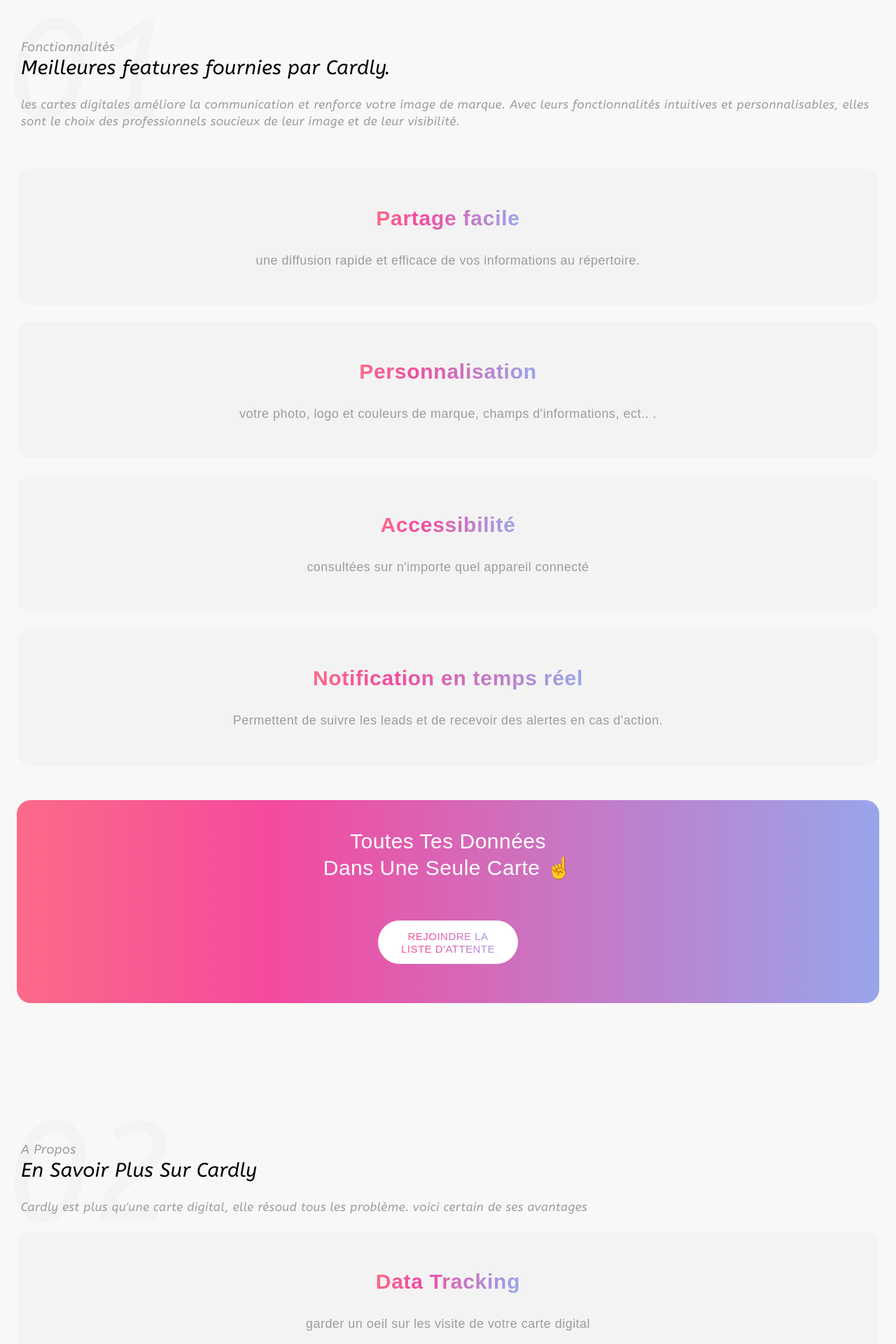
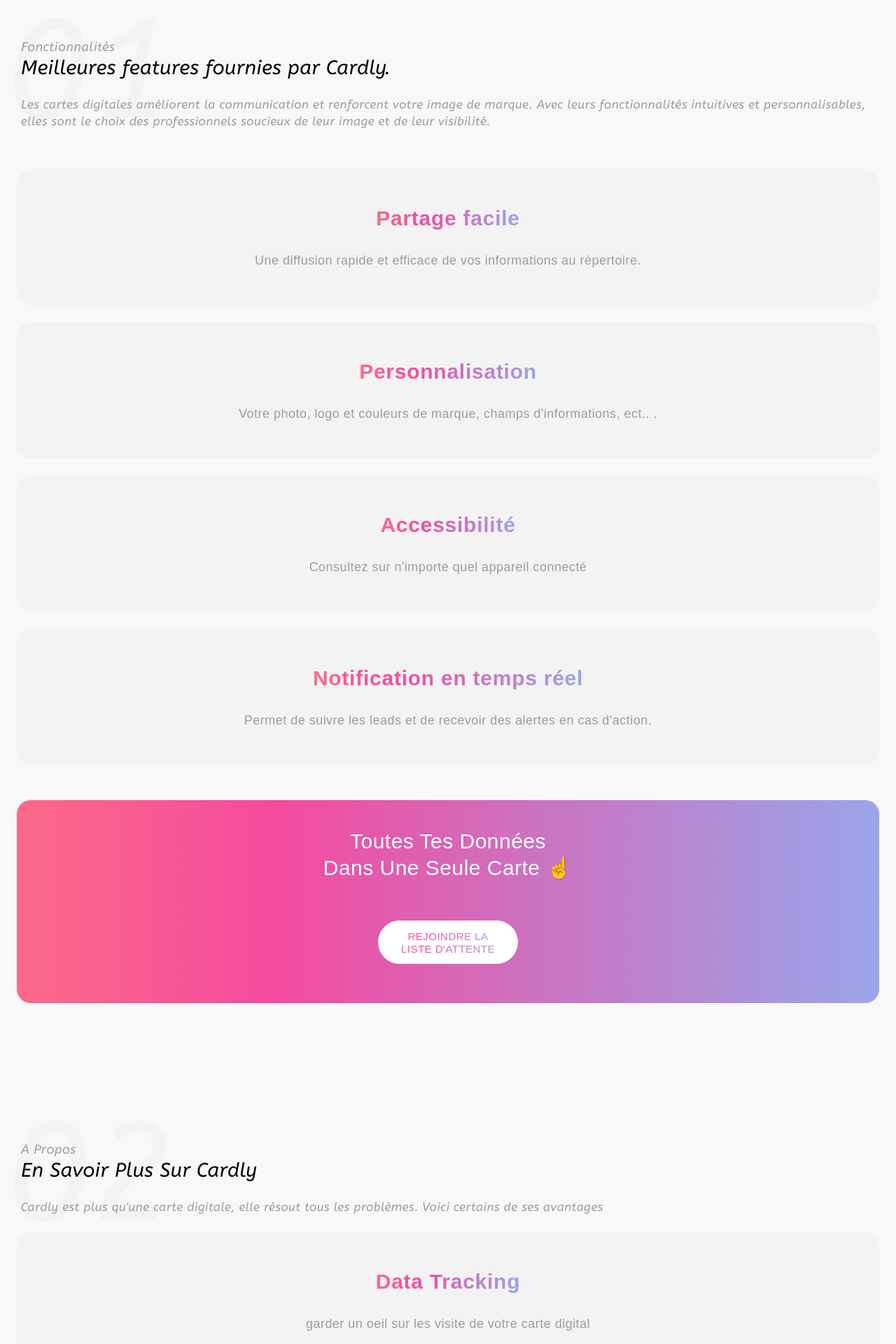
Before and after one commit to MaximeNef/cardly-website, a Next.js app: page / in a window 1280 px wide. Shown: the part 620-2540 px from the top of the page at 70% size. Built offline with nearby package versions, Linux system fonts and the light colour scheme.

Commit message:
orthographe

```diff
--- a/package.json
+++ b/package.json
@@ -22,7 +22,7 @@
   },
   "devDependencies": {
     "@sendgrid/mail": "^7.7.0",
-    "autoprefixer": "^10.4.13",
+    "autoprefixer": "^10.4.14",
     "postcss": "^8.4.20",
     "tailwindcss": "^3.2.4"
   }
--- a/src/components/home/About/About.jsx
+++ b/src/components/home/About/About.jsx
@@ -12,7 +12,7 @@
     {
       title: "Pour Tous ",
       src: "/assets/img/hexagone.svg",
-      description: "indépendant/start-up aux entreprise en développement",
+      description: "indépendant/start-up aux entreprises en développement",
     },
     {
       title: "Achat unique !",
@@ -26,7 +26,7 @@
         <SectionTitle
           title='A Propos'
           subTitle='En Savoir Plus Sur Cardly'
-          description="Cardly est plus qu'une carte digital, elle résoud tous les problème. voici certain de ses avantages"
+          description="Cardly est plus qu'une carte digitale, elle résout tous les problèmes. Voici certains de ses avantages"
           number='02'
         />
       </div>
--- a/src/components/home/Chiffres/Chiffres.jsx
+++ b/src/components/home/Chiffres/Chiffres.jsx
@@ -6,7 +6,7 @@
     <div className='h-[960px] my-24 relative'>
       <SectionTitle
         title='En Chiffres'
-        subTitle='Cardly En Un Coup De carte'
+        subTitle='Cardly En Un Coup De Carte'
         number='03'
       />{" "}
       <div className='absolute top-[218px] w-full'>
--- a/src/components/home/Chiffres/ExperienceCards/ExperienceCards.jsx
+++ b/src/components/home/Chiffres/ExperienceCards/ExperienceCards.jsx
@@ -16,11 +16,11 @@
     },
     {
       number: "10X",
-      description: "plus d'interactivitées avec vos clients",
+      description: "plus d'interactivité avec vos clients",
     },
     {
       number: "100X",
-      description: "D’expériences et dinteractivité avec vos clients",
+      description: "D’expériences et d'interactivité avec vos clients",
     },
   ];
   return (
--- a/src/components/home/Features/Features.jsx
+++ b/src/components/home/Features/Features.jsx
@@ -9,24 +9,24 @@
       title: "Partage facile",
       src: "/assets/img/hexagone.svg",
       description:
-        "une diffusion rapide et efficace de vos informations au répertoire.",
+        "Une diffusion rapide et efficace de vos informations au répertoire.",
     },
     {
       title: "Personnalisation",
       src: "/assets/img/hexagone.svg",
       description:
-        "votre photo, logo et couleurs de marque, champs d'informations, ect.. .",
+        "Votre photo, logo et couleurs de marque, champs d'informations, ect.. .",
     },
     {
       title: "Accessibilité",
       src: "/assets/img/hexagone.svg",
-      description: "consultées sur n'importe quel appareil connecté",
+      description: "Consultez sur n'importe quel appareil connecté",
     },
     {
       title: "Notification en temps réel",
       src: "/assets/img/hexagone.svg",
       description:
-        "Permettent de suivre les leads et de recevoir des alertes en cas d'action.",
+        "Permet de suivre les leads et de recevoir des alertes en cas d'action.",
     },
   ];
   return (
@@ -35,7 +35,7 @@
         <SectionTitle
           title='Fonctionnalités'
           subTitle='Meilleures features fournies par Cardly.'
-          description='les cartes digitales améliore la communication et renforce votre image de marque. Avec leurs fonctionnalités intuitives et personnalisables, elles sont le choix des professionnels soucieux de leur image et de leur visibilité.'
+          description='Les cartes digitales améliorent la communication et renforcent votre image de marque. Avec leurs fonctionnalités intuitives et personnalisables, elles sont le choix des professionnels soucieux de leur image et de leur visibilité.'
           number='01'
         />
       </div>
```
Also changed, not shown: 1 other file (tests, documents, lock files or other folders).
